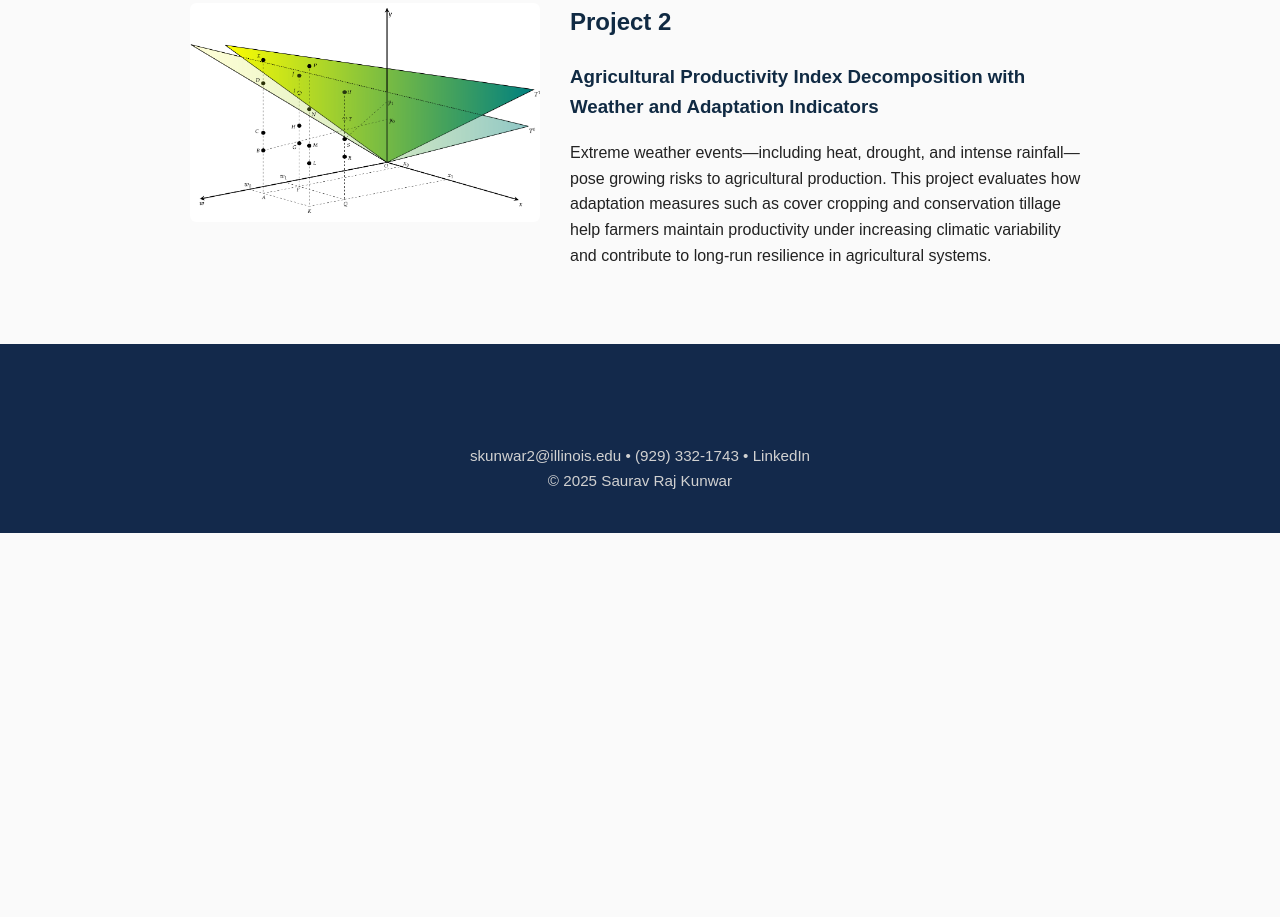
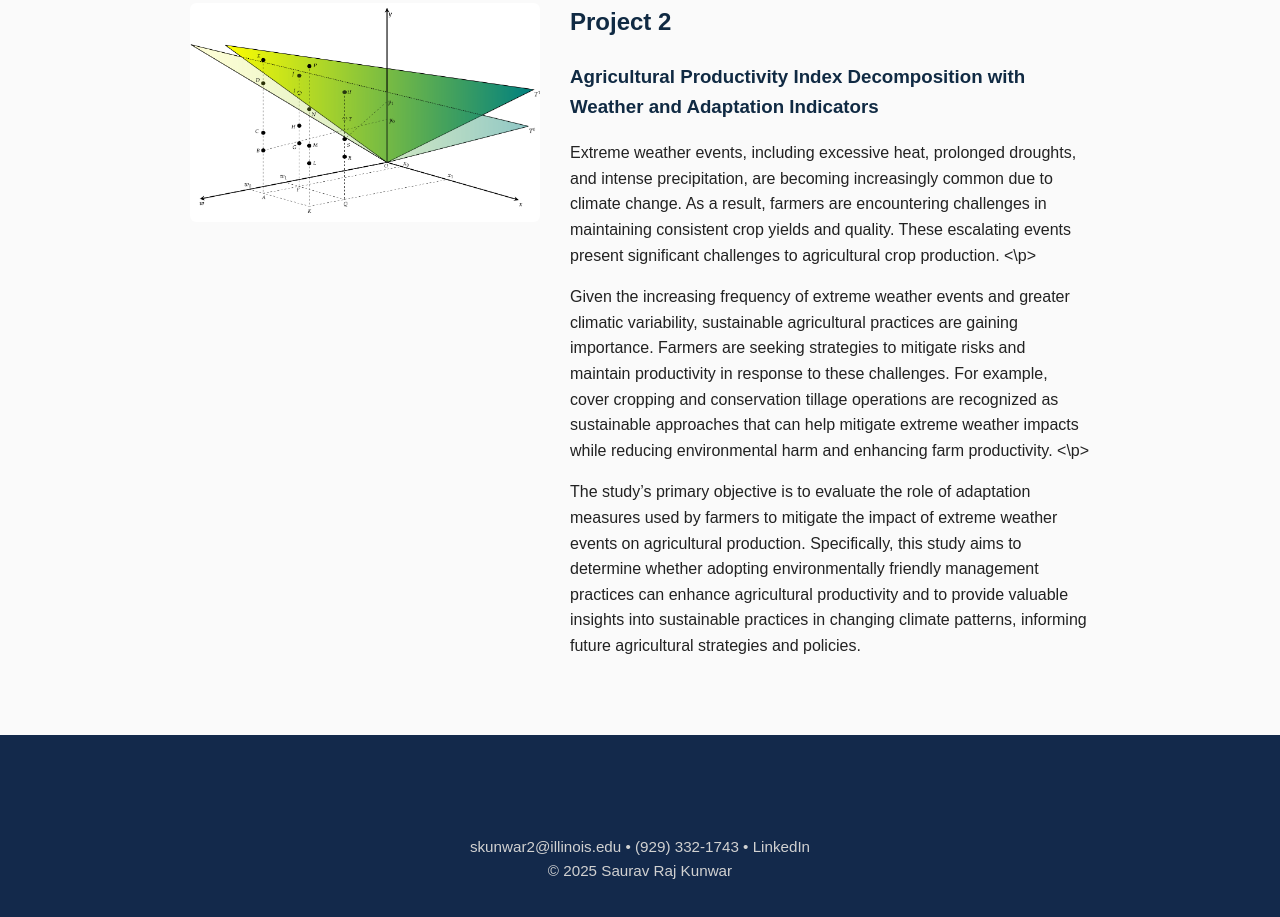
Before and after one commit to sauravrajkunwar/sauravrajkunwar.github.io, a plain HTML site: page research.html in a window 1280 px wide. Shown: the part 1072-1989 px from the top of the page. Before the commit the page ends 1605 px from the top, so only its background shows below. Drawn offline with Linux system fonts and the light colour scheme.

Commit message:
Update research.html

```diff
--- a/research.html
+++ b/research.html
@@ -88,10 +88,26 @@
                 <h3>Agricultural Productivity Index Decomposition with Weather and Adaptation Indicators</h3>
 
                 <p>
-                    Extreme weather events—including heat, drought, and intense rainfall—pose growing risks
-                    to agricultural production. This project evaluates how adaptation measures such as cover
-                    cropping and conservation tillage help farmers maintain productivity under increasing
-                    climatic variability and contribute to long-run resilience in agricultural systems.
+                    Extreme weather events, including excessive heat, prolonged droughts, and intense precipitation,
+                    are becoming increasingly common due to climate change. As a result, farmers are encountering
+                    challenges in maintaining consistent crop yields and quality. These escalating events present
+                    significant challenges to agricultural crop production.
+                <\p>
+
+                <p>
+                    Given the increasing frequency of extreme weather events and greater climatic variability,
+                    sustainable agricultural practices are gaining importance. Farmers are seeking strategies to
+                    mitigate risks and maintain productivity in response to these challenges. For example, cover
+                    cropping and conservation tillage operations are recognized as sustainable approaches that can
+                    help mitigate extreme weather impacts while reducing environmental harm and enhancing farm productivity.
+                <\p>
+
+                <p>
+                    The study’s primary objective is to evaluate the role of adaptation measures used by farmers to mitigate
+                    the impact of extreme weather events on agricultural production. Specifically, this study aims to determine
+                    whether adopting environmentally friendly management practices can enhance agricultural productivity and
+                    to provide valuable insights into sustainable practices in changing climate patterns, informing future
+                    agricultural strategies and policies.
                 </p>
             </div>
 
```
